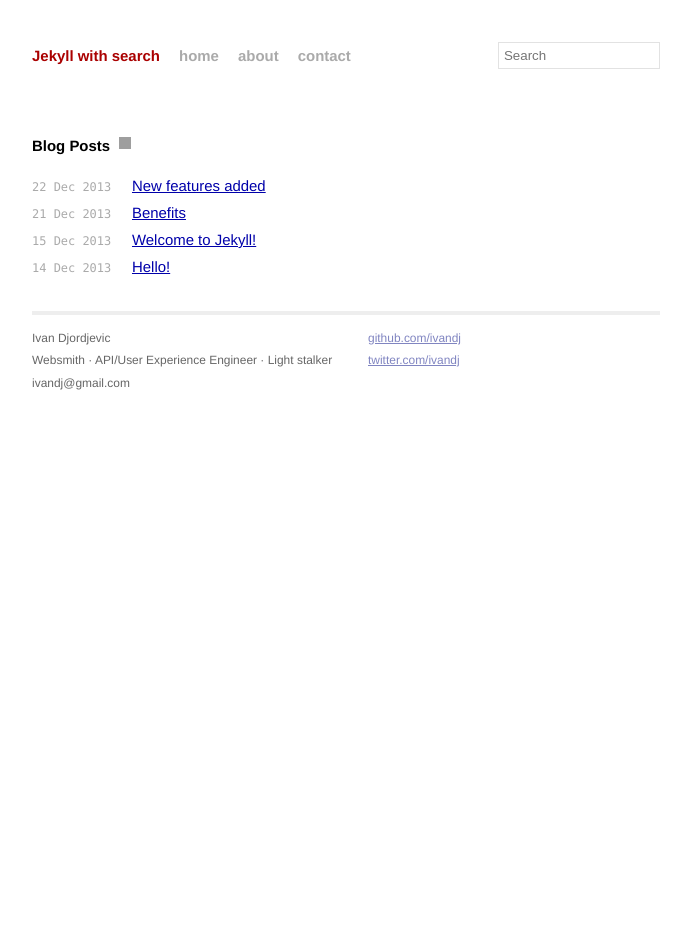
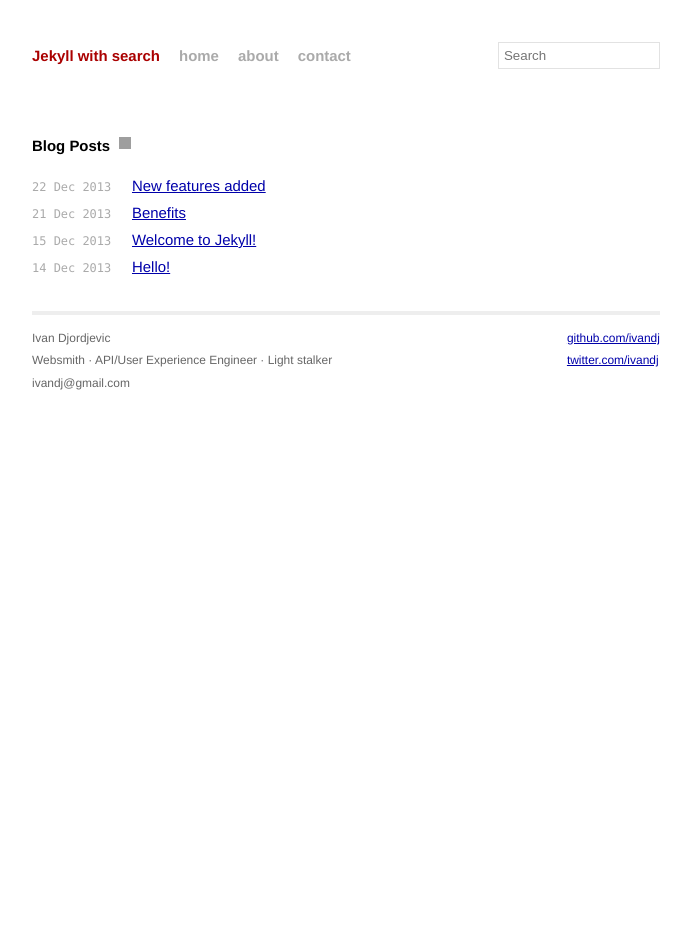
Before and after one commit to ivandj/jkls, a Jekyll site: the page built from index.html, in a window 1280 px wide. Shown: the whole page, without its empty margins (294-985 px from the left). Built offline with Jekyll 4.4.1, drawn with Linux system fonts in a browser that asks for light colours; nearby versions of some CDN libraries; Markdown is read by kramdown in place of the engine named in the settings; grey boxes are pictures that could not be loaded.

Commit message:
footer float right

```diff
--- a/_includes/footer.html
+++ b/_includes/footer.html
@@ -6,7 +6,7 @@
                 ivandj@gmail.com
               </p>
             </div>
-            <div class="contact">
+            <div class="contact2">
               <p>
                 <a href="https://github.com/ivandj">github.com/ivandj</a><br />
                 <a href="https://twitter.com/ivandj">twitter.com/ivandj</a><br />
--- a/css/main.css
+++ b/css/main.css
@@ -107,6 +107,10 @@ a:visited { color: #a0a; }
   margin-right: 3em;
 }
 
+.footer .contact2 {
+  float: right;
+}
+
 .footer .contact a {
   color: #8085C1;
 }
```
